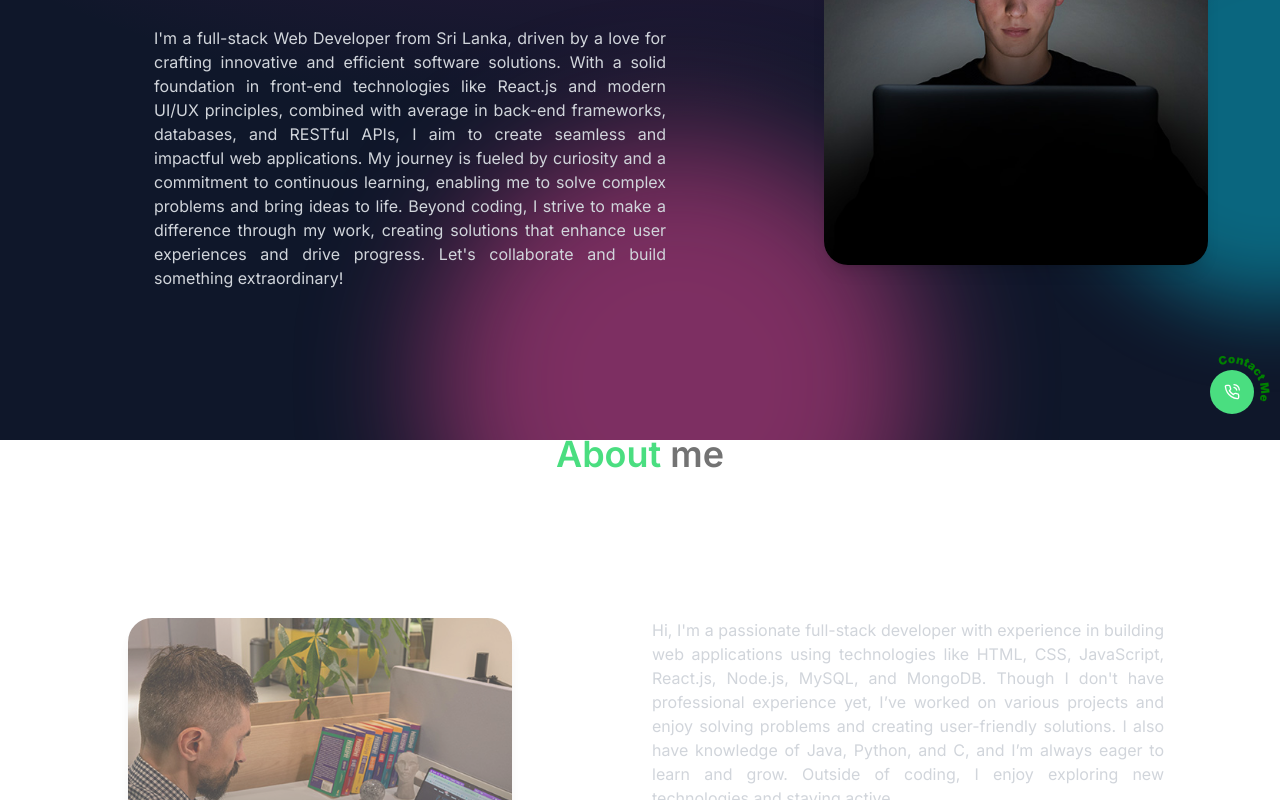
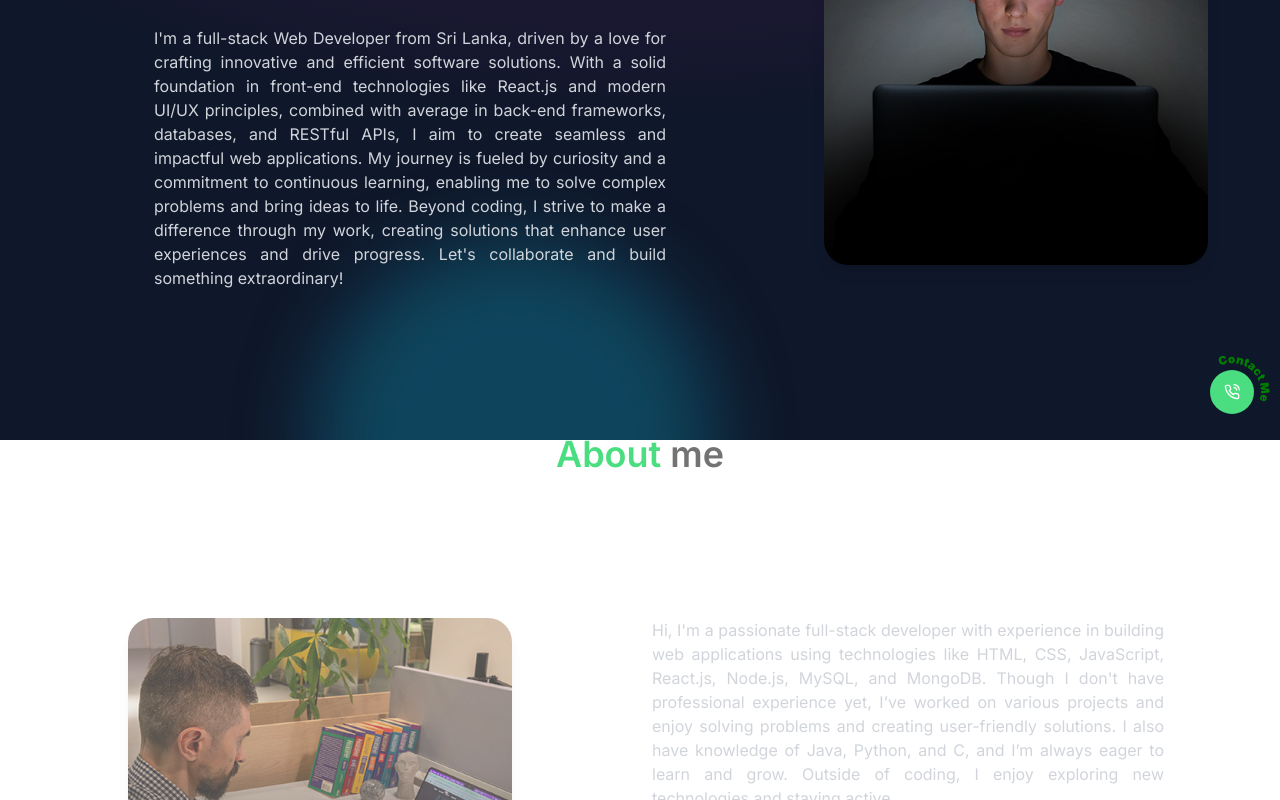
Before and after one commit to Nilushka-Poornima/Portfolio, a React (Create React App) app: page / in a window 1280 px wide. Shown: the part 360-1160 px from the top of the page. Built offline with nearby package versions, Linux system fonts and the light colour scheme.

Commit message:
background effect update

```diff
--- a/src/components/BlurBackground.jsx
+++ b/src/components/BlurBackground.jsx
@@ -1,14 +1,83 @@
-import React from "react";
+import React, { useEffect, useState } from "react";
 
 const BlurBackground = () => {
+  const [positions, setPositions] = useState({
+    large: { x: 0, y: 0 },
+    medium: { x: 0, y: 0 },
+    small: { x: 0, y: 0 },
+  });
+
+  useEffect(() => {
+    const radius = 650; // Define the movement boundary
+    const speed = 0.005; // Speed factor for smoothness
+
+    // Random initial directions
+    const directions = {
+      large: { x: Math.random(), y: Math.random() },
+      medium: { x: Math.random(), y: Math.random() },
+      small: { x: Math.random(), y: Math.random() },
+    };
+
+    const updatePositions = () => {
+      setPositions((prev) => {
+        const newPositions = { ...prev };
+
+        // Update positions for each blob
+        Object.keys(directions).forEach((key) => {
+          const dir = directions[key];
+          const pos = prev[key];
+
+          // Update x and y positions smoothly
+          newPositions[key] = {
+            x: pos.x + dir.x * speed * radius,
+            y: pos.y + dir.y * speed * radius,
+          };
+
+          // Reverse direction if boundary is reached
+          if (Math.abs(newPositions[key].x) > radius) {
+            directions[key].x *= -1;
+          }
+          if (Math.abs(newPositions[key].y) > radius) {
+            directions[key].y *= -1;
+          }
+        });
+
+        return newPositions;
+      });
+
+      requestAnimationFrame(updatePositions);
+    };
+
+    updatePositions();
+
+    return () => cancelAnimationFrame(updatePositions); // Cleanup on unmount
+  }, []);
+
   return (
     <div className="fixed inset-0 -z-50 overflow-hidden">
-      {/* Purple Blob */}
-      <div className="absolute -top-40 -left-40 h-[300px] w-[300px] rounded-full bg-purple-800 opacity-50 blur-3xl animate-[move_large_10s_linear_infinite]"></div>
-      {/* Cyan Blob */}
-      <div className="absolute top-1/3 -right-48 h-[400px] w-[400px] rounded-full bg-cyan-500 opacity-50 blur-2xl animate-[move_medium_15s_linear_infinite]"></div>
-      {/* Pink Blob */}
-      <div className="absolute -bottom-32 lg:-bottom-48  left-0 lg:left-1/3 h-[250px] w-[250px] lg:h-[500px] lg:w-[500px] rounded-full bg-pink-500 opacity-50 blur-3xl animate-[move_small_20s_linear_infinite_reverse]"></div>
+      {/* Large Blob */}
+      <div
+        className="absolute h-[300px] w-[300px] rounded-full bg-purple-800 opacity-50 blur-3xl"
+        style={{
+          transform: `translate(${positions.large.x}px, ${positions.large.y}px)`,
+        }}
+      ></div>
+
+      {/* Medium Blob */}
+      <div
+        className="absolute h-[400px] w-[400px] rounded-full bg-cyan-700 opacity-50 blur-2xl"
+        style={{
+          transform: `translate(${positions.medium.x}px, ${positions.medium.y}px)`,
+        }}
+      ></div>
+
+      {/* Small Blob */}
+      <div
+        className="absolute h-[250px] w-[250px] rounded-full bg-pink-500 opacity-50 blur-3xl"
+        style={{
+          transform: `translate(${positions.small.x}px, ${positions.small.y}px)`,
+        }}
+      ></div>
     </div>
   );
 };
--- a/src/components/Skills.jsx
+++ b/src/components/Skills.jsx
@@ -38,7 +38,7 @@ const Experience = () => {
                                 </p>
                                 <div className="flex flex-wrap">
                                     {skills.technologies.map((tech, index) => (
-                                        <span className="mr-2 mt-2 rounded bg-cyan-950 px-2 py-1 text-sm font-medium text-purple-400 " key={index}>{tech}</span>
+                                        <span className="mr-2 mt-2 rounded bg-cyan-950 px-2 py-1 text-sm font-medium text-purple-400 hover:text-[#4ade80] cursor-not-allowed" key={index}>{tech}</span>
                                     ))}
                                 </div>
                             </motion.div>
--- a/tailwind.config.js
+++ b/tailwind.config.js
@@ -2,42 +2,6 @@
 module.exports = {
   content: ["./src/**/*.{html,js,jsx}"],
   theme: {
-    extend: {
-      animation:{
-        gradient: 'gradientAnimation 6s linear infinite',
-      },
-      keyframes:{
-        graientAnimation:{
-          '0%': { 'background-position': '0% 50%' },
-          '50%': { 'background-position': '100% 50%' },
-          '100%': { 'background-position': '0% 50%' },
-        },
-        move_large: {
-          "0%": { transform: "translate(-50px, -50px)" },
-          "25%": { transform: "translate(200px, -100px)" },
-          "50%": { transform: "translate(0, 200px)" },
-          "75%": { transform: "translate(-200px, 100px)" },
-          "100%": { transform: "translate(-50px, -50px)" },
-        },
-        move_medium: {
-          "0%": { transform: "translate(0, 0)" },
-          "25%": { transform: "translate(150px, -150px)" },
-          "50%": { transform: "translate(-100px, 100px)" },
-          "75%": { transform: "translate(200px, 0)" },
-          "100%": { transform: "translate(0, 0)" },
-        },
-        move_small: {
-          "0%": { transform: "translate(0, 0)" },
-          "50%": { transform: "translate(-50px, -50px)" },
-          "100%": { transform: "translate(0, 0)" },
-        },
-      },
-      animation: {
-        move_large: "move_large 1s linear infinite",
-        move_medium: "move_medium 1s linear infinite",
-        move_small: "move_small 2s linear infinite reverse",
-      },
-    },
   },
   plugins: [],
 };
```
